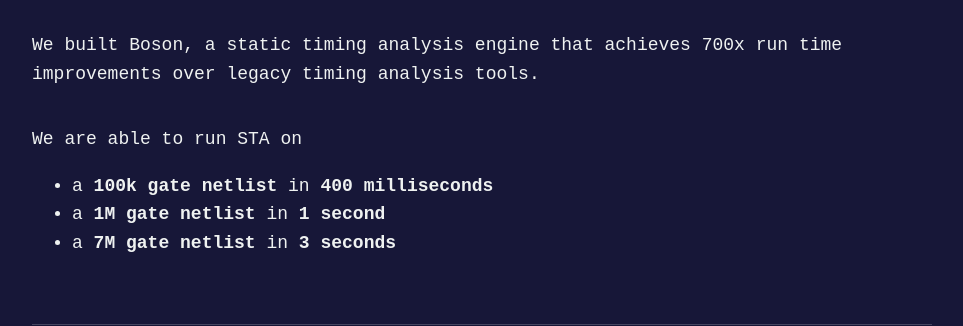
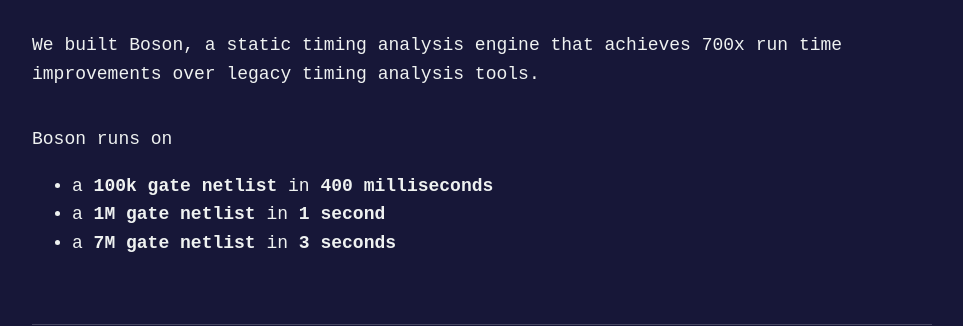
Before and after one commit to partcleda/partcleda.github.io, a React (Create React App) app: page / in a window 1280 px wide. Shown: the part 980-1306 px from the top of the page, without its empty margins (158-1121 px from the left). Built offline with nearby package versions, Linux system fonts and the light colour scheme.

Commit message:
slight reword"

```diff
--- a/src/App.js
+++ b/src/App.js
@@ -32,7 +32,7 @@
         <h2 id="sta">Static Timing Analysis</h2>
         <p>We built Boson, a static timing analysis engine that achieves 700x run time improvements over legacy timing analysis tools.</p>
 
-        <p>We are able to run STA on
+        <p>Boson runs on
           <ul>
             <li>a <strong>100k gate netlist</strong> in <strong>400 milliseconds</strong></li>
             <li>a <strong>1M gate netlist</strong> in <strong>1 second</strong></li>
```
